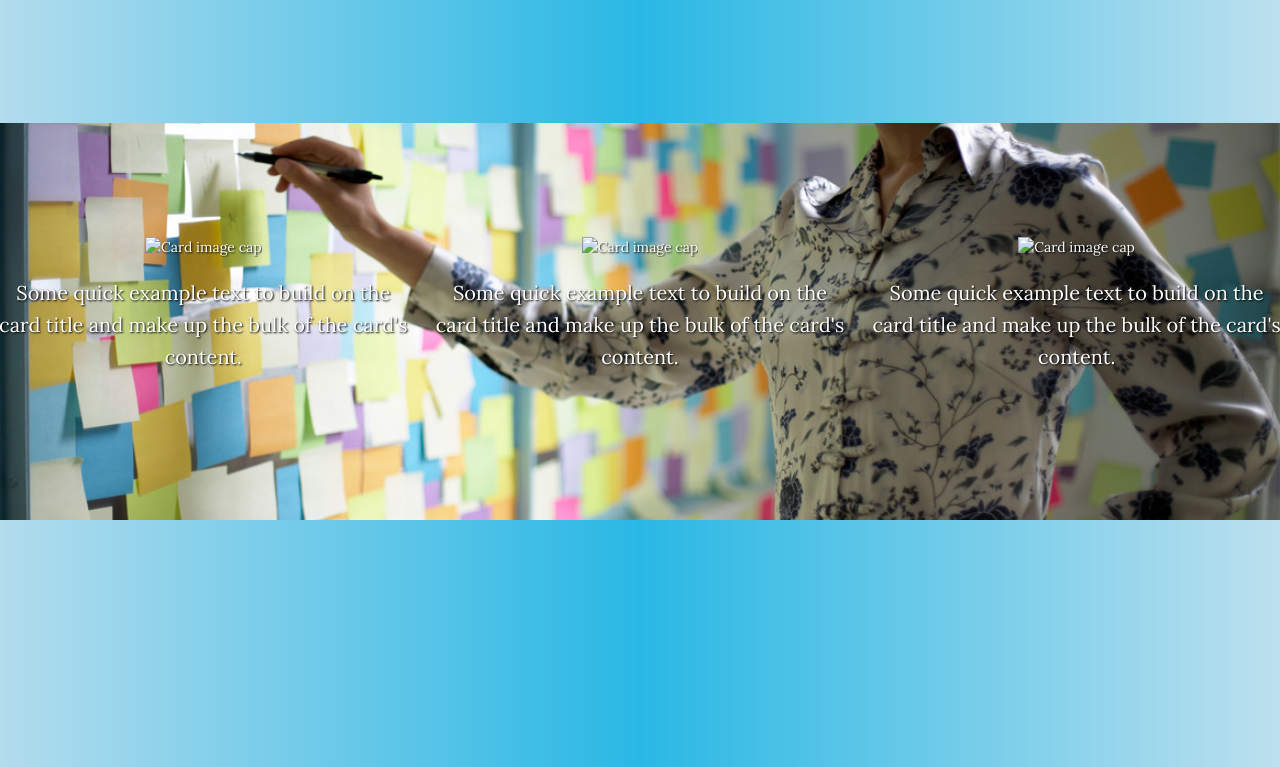
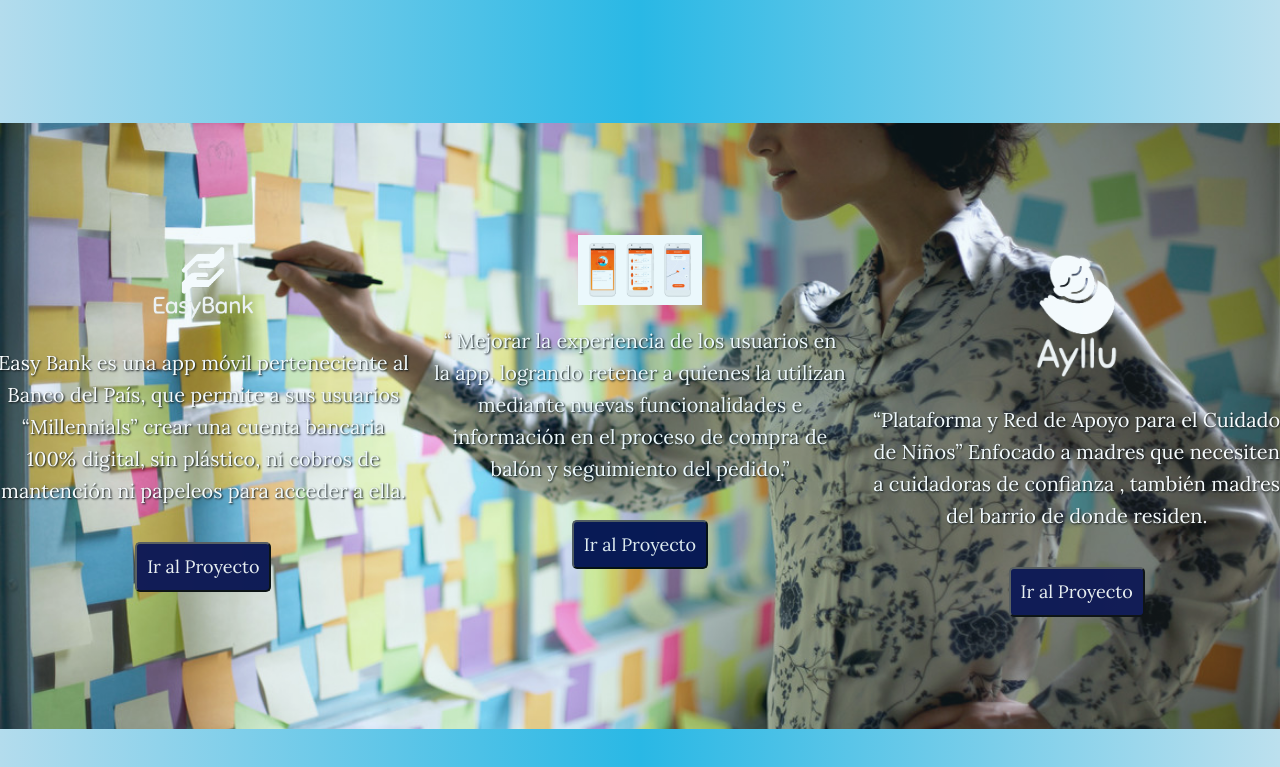
Before and after one commit to SofiaAR/portafolio2, a website: page index.html in a window 1280 px wide. Shown: the part 1880-2647 px from the top of the page. Drawn offline with nearby package versions, Linux system fonts and the light colour scheme.

Commit message:
agregando mis proyectos

```diff
--- a/css/grayscale.css
+++ b/css/grayscale.css
@@ -240,17 +240,40 @@ a:focus {
     border-style: solid black 3px;
      box-shadow: box-shadow: 2px 2px 41px #131414;
 }
+/*mis proyectos section*/
 .download-section {
   width: 100%;
   padding: 50px 0;
   color: white;
   background: url(../img/posit.jpeg) no-repeat center center scroll;
   background-color: black;
+  opacity: 0.9;
   -webkit-background-size: cover;
   -moz-background-size: cover;
   background-size: cover;
   -o-background-size: cover;
 }
+.card-img-top{
+    width:30%;
+
+}
+    button{
+	background-color: #040946;
+	color: #f2f2f2;
+ 	padding: 10px;
+ 	font-size: 18px;
+ 	border-radius: 5px;
+ 	position: relative;
+ 	box-sizing: border-box;
+ 	transition: all 500ms ease;
+}
+button:hover {
+ background: rgba(0,0,0,0);
+ color: #00FFFF;
+ box-shadow: inset 0 0 0 3px ;
+}
+}
+/*fin mis proyectos*/
 #map {
   width: 100%;
   height: 200px;
@@ -309,6 +332,7 @@ ul.banner-social-buttons {
 }
 footer {
   padding: 50px 0;
+  background-color: #040946
 }
 footer p {
   margin: 0;
--- a/index.html
+++ b/index.html
@@ -103,25 +103,28 @@
     <section id="download" class="content-section text-center">
         <div class="download-section">
             <div class="row">
-                <div class="card col-4 col-md-4">
-                <img class="card-img-top" src="..." alt="Card image cap">
+                <div class="card col-md-4">
+                <img class="card-img-top" src="img/EasyBank-logoblanco%20(1).png" alt="Easy Bank">
                     <div class="card-body">
-                        <p class="card-text">Some quick example text to build on the card title and make up the bulk of the card's content.</p>
+                        <p class="card-text">Easy Bank es una app móvil perteneciente al Banco del País, que permite a sus usuarios “Millennials” crear una cuenta bancaria 100% digital, sin plástico, ni cobros de mantención ni papeleos para acceder a ella.</p>
                     </div>
+                    <button>Ir al Proyecto</button>
                 </div>
-                 <div class="card col-4 col-md-4">
-                <img class="card-img-top" src="..." alt="Card image cap">
+                 <div class="card col-md-4 ">
+                <img class="card-img-top" src="img/sofi.jpg" alt="Mejora Abastible">
                     <div class="card-body">
-                        <p class="card-text">Some quick example text to build on the card title and make up the bulk of the card's content.</p>
+                        <p class="card-text">“ Mejorar la experiencia de los usuarios en la app, logrando retener a quienes la utilizan mediante nuevas funcionalidades e información en el proceso de compra de balón y seguimiento del pedido.”
+                        </p>
                     </div>
+                     <button>Ir al Proyecto</button>
                 </div>
-                 <div class="card col-4 col-md-4" >
-                <img class="card-img-top" src="..." alt="Card image cap">
+                 <div class="card col-md-4" >
+                <img class="card-img-top" src="img/Ayllu-log-blanco.png" alt="Proyecto personal Ayllu">
                     <div class="card-body">
-                        <p class="card-text">Some quick example text to build on the card title and make up the bulk of the card's content.</p>
+                        <p class="card-text">“Plataforma y Red de Apoyo para el Cuidado de Niños” Enfocado a madres que necesiten a cuidadoras de confianza , también madres del barrio de donde residen.</p>
                     </div>
+                     <button>Ir al Proyecto</button>
                 </div>
-
             </div>
         </div>
     </section>
```
Also changed, not shown: img/Ayllu-log-blanco.png (added), img/EasyBank-logo.png (added), img/EasyBank-logoblanco (1).png (added), img/Logo-abastible.jpg (added), img/easybank.png (added), img/easybankhome.jpg (added), img/sofi.jpg (added).
